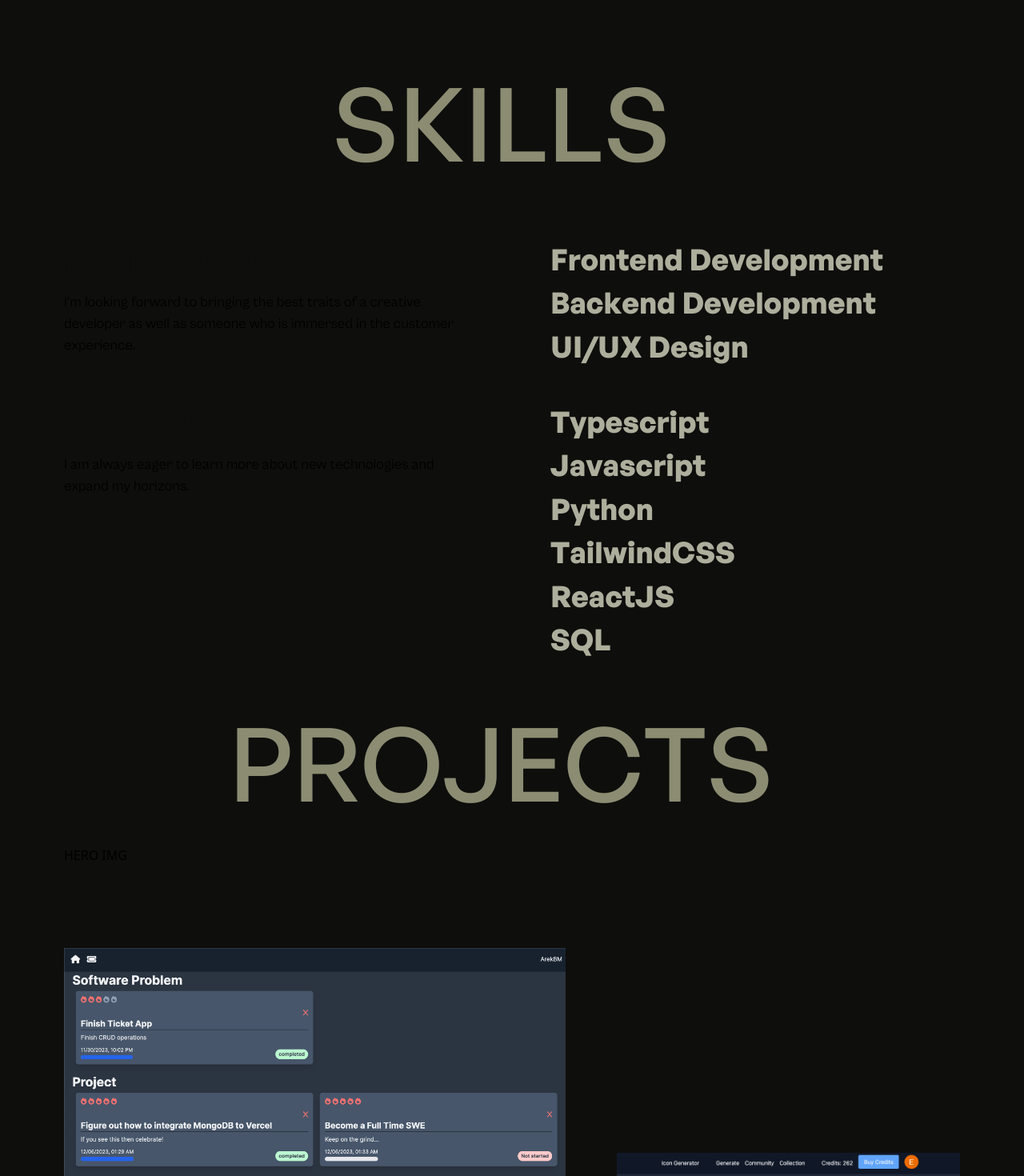
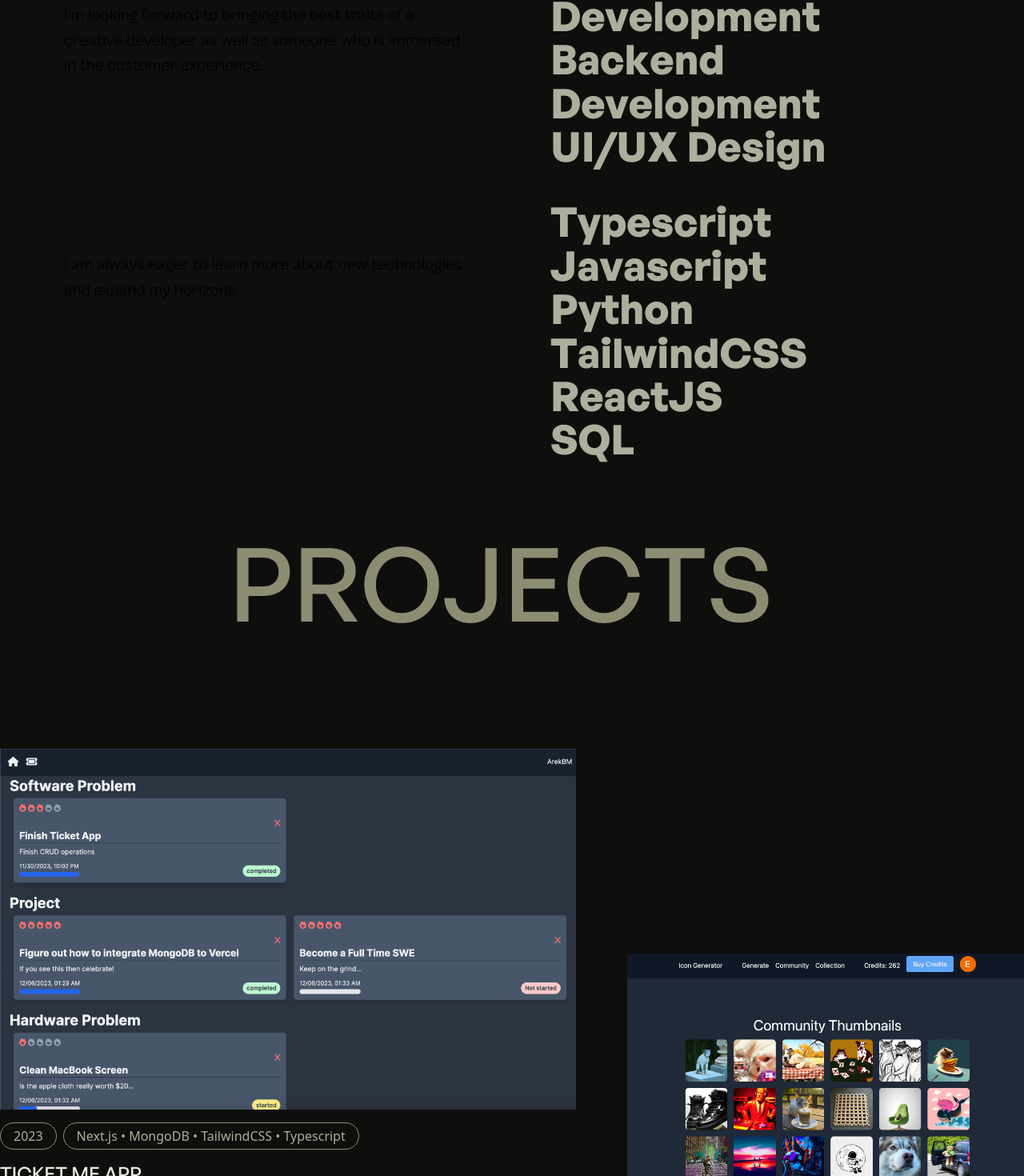
Before and after one commit to ArekBM/portfolio3.0, a Next.js app: page / in a window 1280 px wide. Shown: the part 1997-3467 px from the top of the page at 80% size. Built offline with nearby package versions, Linux system fonts and the light colour scheme.

Commit message:
added more styling and filled loren text

```diff
--- a/app/(components)/Nav.tsx
+++ b/app/(components)/Nav.tsx
@@ -25,7 +25,7 @@ const Nav = ({isInSection} : any) => {
                 <div className='flex items-center justify-content space-x-7'>
                     <Link to='about' smooth>
                     <span className={Cabinet.className + ' relative inline-block'}>
-                            <span className={`relative z-10 group text-[17.6px] ${txtColor}`}>
+                            <span className={`text-body-3 relative z-10 group ${txtColor}`}>
                                 about
                                 <span className='absolute inset-x-0 bottom-0 h-1 bg-darkgrey w-full transform origin-left scale-x-0 transition-transform duration-300 ease-in-out rounded-full group-hover:scale-x-100'></span>
                             </span>
@@ -33,7 +33,7 @@ const Nav = ({isInSection} : any) => {
                     </Link>
                     <Link to='skills' smooth>
                         <span className={Cabinet.className + ' relative inline-block'}>
-                            <span className={`relative z-10 group text-[17.6px] ${txtColor}`}>
+                            <span className={`text-body-3 relative z-10 group ${txtColor}`}>
                                 skills
                                 <span className='absolute inset-x-0 bottom-0 h-1 bg-darkgrey w-full transform origin-left scale-x-0 transition-transform duration-300 ease-in-out rounded-full group-hover:scale-x-100'></span>
                             </span>
@@ -41,7 +41,7 @@ const Nav = ({isInSection} : any) => {
                     </Link>
                     <Link to='projects' smooth>
                         <span className={Cabinet.className + ' relative inline-block'}>
-                            <span className={`relative z-10 group text-[17.6px] ${txtColor}`}>
+                            <span className={`text-body-3 relative z-10 group ${txtColor}`}>
                                 projects
                                 <span className='absolute inset-x-0 bottom-0 h-1 bg-darkgrey w-full transform origin-left scale-x-0 transition-transform duration-300 ease-in-out rounded-full group-hover:scale-x-100'></span>
                             </span>
--- a/app/Pages/About.tsx
+++ b/app/Pages/About.tsx
@@ -20,7 +20,7 @@ const About = () => {
             className={`select-none flex my-20 md:my-[12%] py-10 flex-col items-center justify-center overflow-hidden px-10 md:px-5 xl:px-20 2xl:px-28`}
         >
             <div className='flex w-full items-center space-x-20'>
-                <h1 className={generalVar.className + ' text-[104px] font-medium text-abouttxt leading-[1.25em] md:leading-[1.08em]'}>I am a fullstack developer based in San Francisco, CA. I love interactive and dynamic design. Flow and rythm are both something I focus on and enjoy.</h1>
+                <h1 className={generalVar.className + ' text-heading-1 font-medium text-abouttxt leading-[1.25em] md:leading-[1.08em]'}>I am a fullstack developer based in San Francisco, CA. I love interactive and dynamic design. Flow and rythm are both something I focus on and enjoy.</h1>
             </div>
         </section>
     )
--- a/app/Pages/Projects.tsx
+++ b/app/Pages/Projects.tsx
@@ -51,7 +51,7 @@ const Projects = ()  => {
     return (
         <section
             id='projects'
-            className='px-10 md:px-5 xl:px-20 2xl:px-28'
+            className='my-[10%]'
         >
             <motion.div ref={scope} className='cursordotlinks group relative' style={{ left: x, top : y}} >
                 <motion.div ref={arrowScope} style={{ opacity: 0}}>
@@ -66,7 +66,7 @@ const Projects = ()  => {
             </div>
             <div className='mt-10 grid grid-cols-1 gap-16 gap-y-10 md:grid-cols-12'>
                 <div className='col-span-1 md:col-span-12'>
-                    HERO IMG
+                   {/* Hero Img */}
                 </div>
                 <div className='col-span-1 pt-0 md:col-span-7 md:pt-16'>
                     <a href='https://ticketme-arekbm.vercel.app/' target='_blank'>
@@ -78,8 +78,8 @@ const Projects = ()  => {
                             <p className='rounded-full bg-transparent border border-darkgrey flex justify-center items-center px-4 py-1 text-secondarytxt text-body-4 2xl:text-3xl'>Next.js • MongoDB • TailwindCSS • Typescript</p>
                         </div>
                         <div className='2xl:space-y-3'>
-                            <h3 className=' 2xl:text-5xl font-medium uppercase text-secondarytxt'>ticket me app</h3>
-                            <p className={Cabinet.className + ' 2xl:text-4xl text-secondarytxt'}>Full stack application utilizing MongoDB and RESTFUL API architecture</p>
+                            <h3 className={generalVar.className + ' text-work-title 2xl:text-5xl font-medium uppercase text-offwhitetxt'}>ticket me app</h3>
+                            <p className={Cabinet.className + ' text-body-2 2xl:text-4xl text-stone'}>Full stack application utilizing MongoDB and RESTFUL API architecture</p>
                         </div>
                     </div>
                 </div>
@@ -94,8 +94,8 @@ const Projects = ()  => {
                         </div>
                     </div>
                     <div className='2xl:space-y-3'>
-                        <h3 className=' 2xl:text-5xl font-medium uppercase text-secondarytxt'>thumbnail AI</h3>
-                        <p className={Cabinet.className + ' 2xl:text-4xl text-secondarytxt'}>Full stack application hosted on AWS with Stripe integration. Also utilizes tRPC and NextAuth.js </p>
+                        <h3 className={generalVar + ' text-work-title 2xl:text-5xl font-medium uppercase text-offwhitetxt'}>thumbnail AI</h3>
+                        <p className={Cabinet.className + ' text-body-2 2xl:text-4xl text-stone'}>Full stack application hosted on AWS with Stripe integration. Also utilizes tRPC and NextAuth.js </p>
                     </div>
                 </div>
             </div>
--- a/app/Pages/Skills.tsx
+++ b/app/Pages/Skills.tsx
@@ -28,29 +28,29 @@ const Skills = () => {
                 <div className='space-y-6'>
                     <div className='space-y-3 2xl:space-y-10'>
                         <AnimatedText className='2xl:text-7xl font-semibold text-[44px] text-offblack leading-tight translate-y-10' text={'my interests.'} transitiondelay={.5}/>
-                        <AnimatedText className={Cabinet.className + ' max-w-md xl:max-w-2xl text-[18px] 2xl:text-3xl  translate-y-10'} text={'I\'m looking forward to bringing the best traits of a creative developer as well as someone who is immersed in the customer experience.'} transitiondelay={.5}/>
+                        <AnimatedText className={Cabinet.className + ' text-body-1 max-w-md xl:max-w-2xl 2xl:text-3xl  translate-y-10'} text={'I\'m looking forward to bringing the best traits of a creative developer as well as someone who is immersed in the customer experience.'} transitiondelay={.5}/>
                     </div>
                 </div>
                 <div className=' select-none leading-[2.3rem] text-secondarytxt md:leading-[2.5rem] lg:leading-[3.4rem]  translate-y-10'>
-                    <AnimatedText className={generalSans.className + ' 2xl:text-7xl text-[36.8px] font-extrabold'} text={'Frontend Development'} transitiondelay={.6}/>
-                    <AnimatedText className={generalSans.className + ' 2xl:text-7xl text-[36.8px] font-extrabold'} text={'Backend Development'} transitiondelay={.7}/>
-                    <AnimatedText className={generalSans.className + ' 2xl:text-7xl text-[36.8px] font-extrabold'} text={'UI/UX Design'} transitiondelay={.8}/>
+                    <AnimatedText className={generalSans.className + ' 2xl:text-7xl text-special font-extrabold'} text={'Frontend Development'} transitiondelay={.6}/>
+                    <AnimatedText className={generalSans.className + ' 2xl:text-7xl text-special font-extrabold'} text={'Backend Development'} transitiondelay={.7}/>
+                    <AnimatedText className={generalSans.className + ' 2xl:text-7xl text-special font-extrabold'} text={'UI/UX Design'} transitiondelay={.8}/>
                 </div>
             </div>
             <div className=' mt-10 grid grid-cols-1 gap-5 md:grid-cols-2 md:gap-24'>
                 <div className='space-y-6'>
                     <div className='space-y-3 2xl:space-y-10'>
                         <AnimatedText className='2xl:text-7xl font-semibold text-[44px] text-offblack leading-tight translate-y-10' text={'my techstack.'} transitiondelay={.5} />
-                        <AnimatedText className={Cabinet.className + ' max-w-md xl:max-w-2xl text-[18px] 2xl:text-3xl  translate-y-10'} text={'I am always eager to learn more about new technologies and expand my horizons.'} transitiondelay={.5}/>
+                        <AnimatedText className={Cabinet.className + ' text-body-1 max-w-md xl:max-w-2xl 2xl:text-3xl  translate-y-10'} text={'I am always eager to learn more about new technologies and expand my horizons.'} transitiondelay={.5}/>
                     </div>
                 </div>
                     <div className=' select-none leading-[2.3rem] text-secondarytxt md:leading-[2.5rem] lg:leading-[3.4rem]  translate-y-10'>
-                        <AnimatedText className={generalSans.className + ' 2xl:text-7xl text-[36.8px] font-extrabold'} text={'Typescript'} transitiondelay={.5}/>
-                        <AnimatedText className={generalSans.className + ' 2xl:text-7xl text-[36.8px] font-extrabold'} text={'Javascript'} transitiondelay={.6}/>
-                        <AnimatedText className={generalSans.className + ' 2xl:text-7xl text-[36.8px] font-extrabold'} text={'Python'} transitiondelay={.7}/>
-                        <AnimatedText className={generalSans.className + ' 2xl:text-7xl text-[36.8px] font-extrabold'} text={'TailwindCSS'} transitiondelay={.8}/>
-                        <AnimatedText className={generalSans.className + ' 2xl:text-7xl text-[36.8px] font-extrabold'} text={'ReactJS'} transitiondelay={.9}/>
-                        <AnimatedText className={generalSans.className + ' 2xl:text-7xl text-[36.8px] font-extrabold'} text={'SQL'} transitiondelay={1}/>
+                        <AnimatedText className={generalSans.className + ' 2xl:text-7xl text-special font-extrabold'} text={'Typescript'} transitiondelay={.5}/>
+                        <AnimatedText className={generalSans.className + ' 2xl:text-7xl text-special font-extrabold'} text={'Javascript'} transitiondelay={.6}/>
+                        <AnimatedText className={generalSans.className + ' 2xl:text-7xl text-special font-extrabold'} text={'Python'} transitiondelay={.7}/>
+                        <AnimatedText className={generalSans.className + ' 2xl:text-7xl text-special font-extrabold'} text={'TailwindCSS'} transitiondelay={.8}/>
+                        <AnimatedText className={generalSans.className + ' 2xl:text-7xl text-special font-extrabold'} text={'ReactJS'} transitiondelay={.9}/>
+                        <AnimatedText className={generalSans.className + ' 2xl:text-7xl text-special font-extrabold'} text={'SQL'} transitiondelay={1}/>
                 </div>
             </div>
         </section>
--- a/app/globals.css
+++ b/app/globals.css
@@ -65,3 +65,35 @@ a{
   cursor: none;
   z-index: 999; /* Ensure the div is on top of other elements */
 }
+
+.text-work-title {
+  font-size: clamp(1.25rem,2vw,1.5rem)
+}
+
+.text-body-1 {
+  font-size: clamp(1.1rem,2vw,1.3rem)
+}
+
+.text-body-2 {
+  font-size: clamp(1rem,1.5vw,1.5rem)
+}
+
+.text-body-3 {
+  font-size: 1.1rem
+}
+
+.text-heading-1 {
+  font-size: clamp(2.5rem,6.5vw,10rem)
+}
+
+.text-heading-2 {
+  font-size: clamp(2.4rem,8vw,10rem)
+}
+
+.text-heading-3 {
+  font-size: clamp(2rem,5vw,2.75rem)
+}
+
+.text-special {
+  font-size: clamp(2rem,4vw,3.25rem)
+}
--- a/app/layout.tsx
+++ b/app/layout.tsx
@@ -12,11 +12,11 @@ import Hero from './Pages/Hero'
 import { motion } from 'framer-motion'
 
 
-
 export default function RootLayout({ children }: {children: React.ReactNode}) {
 
   const section1ref = useRef(null)
   const section2ref = useRef(null);
+  const section3ref = useRef(null)
   const [isInSection, setIsInSection] = useState(false);
   const [ mousePosition, setMousePosition ] = useState({ x: 0, y: 0})
 
@@ -54,6 +54,7 @@ export default function RootLayout({ children }: {children: React.ReactNode}) {
       observer.observe(section2ref.current)
     }
 
+
     return () => {
       observer.disconnect();
     };
--- a/tailwind.config.ts
+++ b/tailwind.config.ts
@@ -21,7 +21,8 @@ const config: Config = {
         secondarytxt: '#aeae9d',
         offblack: '#0e0e0c',
         offblacktxt: '#262626',
-        abouttxt: '#d1d1c7'
+        abouttxt: '#d1d1c7',
+        stone: '#d9d9d9',
       }
     },
   },
```
Also changed, not shown: app/Pages/Contact.tsx (+16 -16 lines), public/kitchenSink.png (added).
